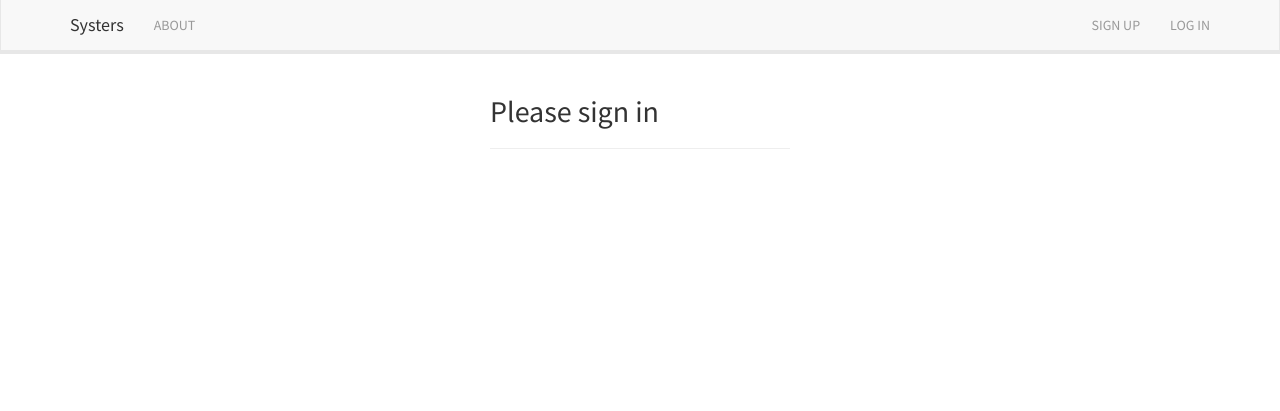
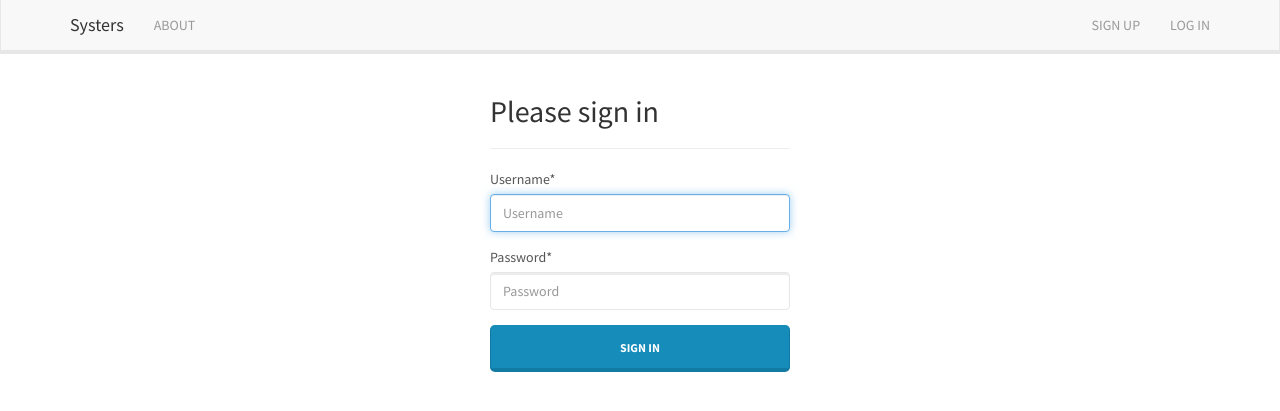
Before and after one commit to Nerdylicious/vms-integrated, a Django app: page /authentication/login/ in a window 1280 px wide. Shown: the top 411 px of the page. Run offline with Django 3.2, Linux system fonts and the light colour scheme; some libraries are stand-ins or nearby versions.

Commit message:
Implemented login template

```diff
--- a/vms/authentication/templates/authentication/login.html
+++ b/vms/authentication/templates/authentication/login.html
@@ -7,7 +7,22 @@
         <hr>
         <div id="div_id_login" class="form-group">
             <label for="id_login" class="control-label requiredField">
+                Username<span class="asteriskField">*</span>
             </label>
+            <div class="controls">
+                <input class="textinput textInput form-control" id="id_login" name="username" placeholder="Username" type="text" autofocus="autofocus">
+            </div>
         </div>
+        <div id="div_id_password" class="form-group">
+            <label for="id_password" class="control-label" requiredField>
+                Password<span class="asteriskField">*</span>
+            </label>
+            <div class="control">
+                <input class="textinput textInput form-control" id="id_password" name="password" placeholder="Password" type="password">
+            </div>
+        </div>
+        <button class="primaryAction btn btn-lg btn-primary btn-block" type="submit">
+            Sign In
+        </button>
     </form>
 {% endblock %}
--- a/vms/authentication/views.py
+++ b/vms/authentication/views.py
@@ -1,3 +1,4 @@
+from django.contrib.auth import authenticate, login, logout
 from django.contrib.auth.decorators import login_required, user_passes_test
 from django.http import HttpResponse, HttpResponseRedirect
 from django.shortcuts import render
```
